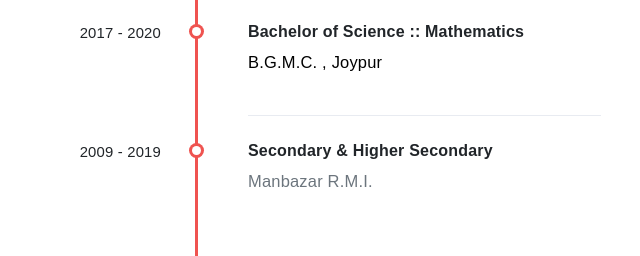
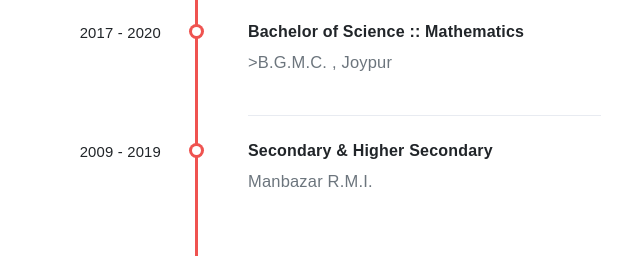
Before and after one commit to PB2204/New-DevFolio, a website: page index.html in a window 1280 px wide. Shown: the part 1966-2222 px from the top of the page, 217-857 px from the left. Drawn offline with nearby package versions, Linux system fonts and the light colour scheme; no server answers.

Commit message:
Update index.html

```diff
--- a/index.html
+++ b/index.html
@@ -150,7 +150,7 @@
         <li class="event" data-date="2017 - 2020">
           <h3>Bachelor of Science :: Mathematics</h3>
           <p class="text-muted">
-            <a href="https://www.bgmcollegejoypur.in/">B.G.M.C. , Joypur</a>
+            <a href="https://www.bgmcollegejoypur.in/" class="text-muted">>B.G.M.C. , Joypur</a>
           </p>
         </li>
         <li class="event" data-date="2009 - 2019">
```
